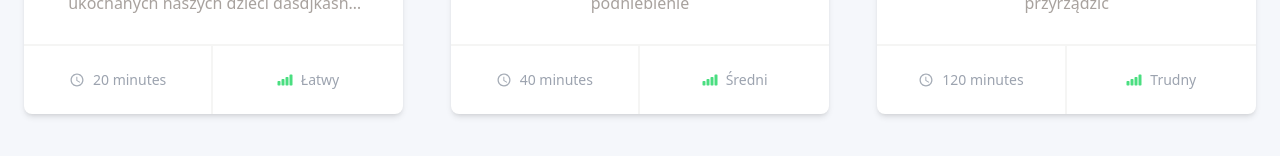
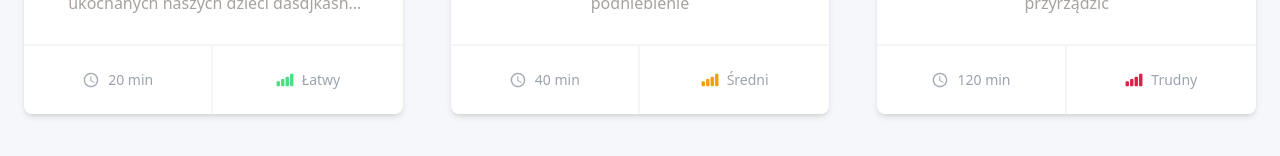
Before and after one commit to marcelinax/next-recipes-app, a Next.js app: page / in a window 1280 px wide. Shown: the part 372-528 px from the top of the page. Built offline with nearby package versions, Linux system fonts and the light colour scheme.

Commit message:
fix recipe item + add locales & constants

```diff
--- /dev/null
+++ b/constants/difficulty.js
@@ -0,0 +1,5 @@
+export default {
+    EASY: 'Łatwy',
+    MEDIUM: 'Średni',
+    HARD: 'Trudny'
+};
--- /dev/null
+++ b/constants/foodCategory.js
@@ -0,0 +1,7 @@
+export default {
+    BREAKFAST: 'śniadanie',
+    LUNCH: 'obiad',
+    DINNER: 'kolacja',
+    DESSERT: 'deser',
+    CAKE: 'ciasto'
+};
--- /dev/null
+++ b/locales.js
@@ -0,0 +1,3 @@
+export default {
+    MINUTES: 'min'
+};
--- a/pages/index.js
+++ b/pages/index.js
@@ -1,11 +1,13 @@
+import difficulty from '../constants/difficulty';
+import foodCategory from '../constants/foodCategory';
 import RecipeItem from '../src/components/Recipe/RecipeItem';
 
 export default function Home() {
     return (
         <div className=" container mx-auto flex mt-10 flex-wrap">
-            <RecipeItem title='Gofry na słodko' difficulty='Łatwy' time='20' description='Pyszny i niebanalny deser dla ukochanych naszych dzieci dasdjkashd ashdjas djash jashdjashdjkas dahsdjahsdjkahsdjhasljdhasjdhjashdjh jdkasjdklasjdklasjdkasjdkljsa' category='ŚNIADANIE' bgImg='https://cdn.galleries.smcloud.net/t/galleries/gf-RadU-dkf1-uYhP_gofry-na-slodko-przepis-z-programu-tvp2-pytanie-na-sniadanie-664x442-nocrop.jpg'/>
-            <RecipeItem title='Spaghetti bolognese' difficulty='Średni' time='40' description='Pyszny makaron, który zadowoli każde podniebienie' category='OBIAD' bgImg='https://www.unileverfoodsolutions.pl/dam/global-ufs/mcos/NEE/calcmenu/recipes/PL-recipes/general/spaghetti-bolognese/main-header.jpg'/>
-            <RecipeItem title='Pierogi z kapustą i grzybami' difficulty='Trudny' time='120' description='Najlepsze polskie danie jakie można przyrządzić' category='KOLACJA' bgImg='https://bi.im-g.pl/im/2f/66/19/z26633775IE,Pierogi-z-kapusta-i-grzybami-to-jedno-ze-swiateczn.jpg'/>
+            <RecipeItem title='Gofry na słodko' difficulty={difficulty.EASY} time='20' description='Pyszny i niebanalny deser dla ukochanych naszych dzieci dasdjkashd ashdjas djash jashdjashdjkas dahsdjahsdjkahsdjhasljdhasjdhjashdjh jdkasjdklasjdklasjdkasjdkljsa' category={foodCategory.BREAKFAST} bgImg='https://cdn.galleries.smcloud.net/t/galleries/gf-RadU-dkf1-uYhP_gofry-na-slodko-przepis-z-programu-tvp2-pytanie-na-sniadanie-664x442-nocrop.jpg'/>
+            <RecipeItem title='Spaghetti bolognese' difficulty={difficulty.MEDIUM} time='40' description='Pyszny makaron, który zadowoli każde podniebienie' category={foodCategory.LUNCH} bgImg='https://www.unileverfoodsolutions.pl/dam/global-ufs/mcos/NEE/calcmenu/recipes/PL-recipes/general/spaghetti-bolognese/main-header.jpg'/>
+            <RecipeItem title='Pierogi z kapustą i grzybami' difficulty={difficulty.HARD} time='120' description='Najlepsze polskie danie jakie można przyrządzić' category={foodCategory.DINNER} bgImg='https://bi.im-g.pl/im/2f/66/19/z26633775IE,Pierogi-z-kapusta-i-grzybami-to-jedno-ze-swiateczn.jpg'/>
         </div>
     );
 }
--- a/src/components/Recipe/RecipeItem.jsx
+++ b/src/components/Recipe/RecipeItem.jsx
@@ -2,13 +2,15 @@ import React from 'react';
 import { IoMdTime} from 'react-icons/io';
 import {IoCellular } from 'react-icons/io5';
 import PropTypes from 'prop-types';
+import { getDifficultyColor } from './../../../utils/getDifficultyColor';
+import locales from '../../../locales';
 const RecipeItem = ({title, description, bgImg, category, difficulty, time}) => {
     return (
         <div className='p-6 basis-1/3 max-w-[33.3333%] h-[470px] relative'>
             <div className='w-full h-full flex flex-col shadow-md rounded-lg bg-white overflow-hidden cursor-pointer group hover:scale-95 transition-all'>
                 <div className='h-1/2 w-full bg-no-repeat bg-cover bg-center relative group-hover:opacity-90' style={{backgroundImage: `url(${bgImg})`}} >
                     <div className='absolute top-5 right-5 bg-black/40 py-2 px-3 rounded-lg'>
-                        <p className='text-white text-sm font-semibold'>{category}</p>
+                        <p className='text-white text-sm font-semibold'>{category.toUpperCase()}</p>
                     </div>
                 </div>
                 <div className='flex w-full flex-col h-1/2'>
@@ -19,13 +21,13 @@ const RecipeItem = ({title, description, bgImg, category, difficulty, time}) =>
                     <div className='w-full border-t-2 border-stone-100 flex h-1/3'>
                         <div className='basis-1/2 flex border-r-2 border-stone-100'>
                             <div className='flex items-center w-full py-5 justify-center '>
-                                <IoMdTime className='fill-gray-400' size={16}/>
-                                <p className='ml-2 text-sm text-gray-400'>{time} minutes</p>
+                                <IoMdTime className='fill-gray-400' size={18}/>
+                                <p className='ml-2 text-sm text-gray-400'>{time} {locales.MINUTES}</p>
                             </div>
                         </div>
                         <div className='basis-1/2 flex'>
                             <div className='flex items-center w-full py-5 justify-center'>
-                                <IoCellular className='fill-green-400' size={16}/>
+                                <IoCellular fill={getDifficultyColor(difficulty)} size={18}/>
                                 <p className='ml-2 text-sm text-gray-400'>{difficulty}</p>
                             </div>
                         </div>
@@ -37,7 +39,6 @@ const RecipeItem = ({title, description, bgImg, category, difficulty, time}) =>
     );
 };
 
-
 RecipeItem.propTypes = {
     title: PropTypes.string.isRequired,
     description: PropTypes.string.isRequired,
--- /dev/null
+++ b/themes/colors.js
@@ -0,0 +1,5 @@
+export default {
+    GREEN: '#4ade80',
+    RED: '#e11d48',
+    ORANGE: '#f59e0b'
+};
--- /dev/null
+++ b/utils/getDifficultyColor.js
@@ -0,0 +1,15 @@
+import difficulty from '../constants/difficulty';
+import colors from '../themes/colors';
+
+export const getDifficultyColor = (hardness) => {
+    switch (hardness) {
+    case difficulty.EASY:
+        return colors.GREEN;
+    case difficulty.MEDIUM:
+        return colors.ORANGE;
+    case difficulty.HARD:
+        return colors.RED;
+    default:
+        return '';
+    }
+};
```
Also changed, not shown: .eslintrc.js.
